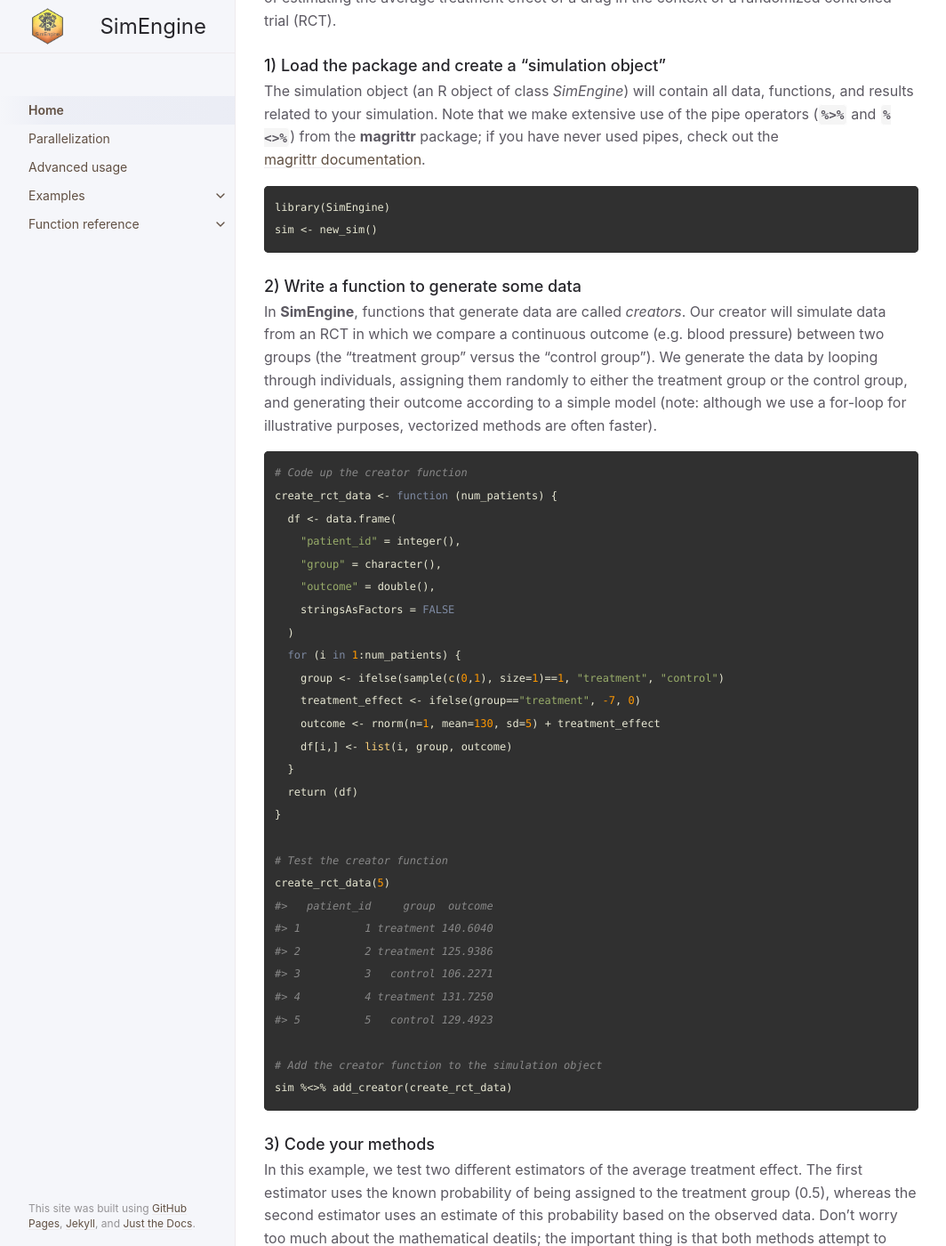
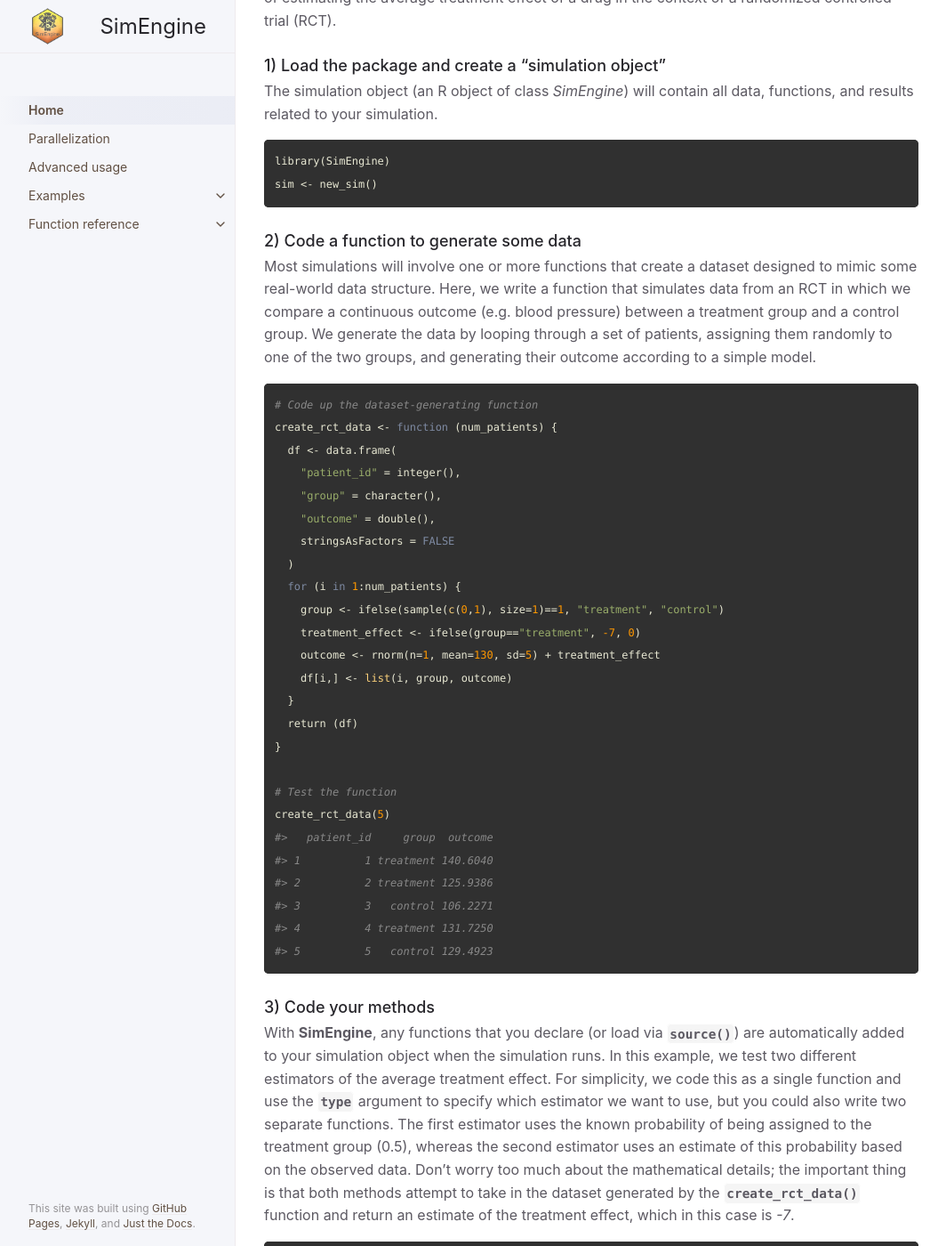
Before and after one commit to Avi-Kenny/SimEngine, a Jekyll site: the page built from docs/index.md, in a window 1280 px wide and 1400 px high, scrolled down 895 px. Shown: the whole window at 89% size, without its empty margins (107-1171 px from the left). Built offline with Jekyll 4.4.1, drawn with Linux system fonts in a browser that asks for light colours; some of the changed text lies outside the part shown.

````diff
--- a/docs/index.md
+++ b/docs/index.md
@@ -12,7 +12,6 @@ permalink: /
 
 A modular framework for statistical simulations in R
 {: .fs-5 }
-
 
 <a href="https://github.com/Avi-Kenny/SimEngine" target="_blank">View source code on GitHub</a>{: .btn .btn-primary .fs-4 .mt-1 }
 
@@ -39,19 +38,19 @@ To briefly illustrate how these phases are implemented using **SimEngine**, we w
 
 ### 1) Load the package and create a "simulation object"
 
-The simulation object (an R object of class *SimEngine*) will contain all data, functions, and results related to your simulation. Note that we make extensive use of the pipe operators (`%>%` and `%<>%`) from the **magrittr** package; if you have never used pipes, check out the <a href="https://magrittr.tidyverse.org" target="_blank">magrittr documentation</a>.
+The simulation object (an R object of class *SimEngine*) will contain all data, functions, and results related to your simulation.
 
 ```R
 library(SimEngine)
 sim <- new_sim()
 ```
 
-### 2) Write a function to generate some data
+### 2) Code a function to generate some data
 
-In **SimEngine**, functions that generate data are called *creators*. Our creator will simulate data from an RCT in which we compare a continuous outcome (e.g. blood pressure) between two groups (the "treatment group" versus the "control group"). We generate the data by looping through individuals, assigning them randomly to either the treatment group or the control group, and generating their outcome according to a simple model (note: although we use a for-loop for illustrative purposes, vectorized methods are often faster).
+Most simulations will involve one or more functions that create a dataset designed to mimic some real-world data structure. Here, we write a function that simulates data from an RCT in which we compare a continuous outcome (e.g. blood pressure) between a treatment group and a control group. We generate the data by looping through a set of patients, assigning them randomly to one of the two groups, and generating their outcome according to a simple model.
 
 ```R
-# Code up the creator function
+# Code up the dataset-generating function
 create_rct_data <- function (num_patients) {
   df <- data.frame(
     "patient_id" = integer(),
@@ -68,7 +67,7 @@ create_rct_data <- function (num_patients) {
   return (df)
 }
 
-# Test the creator function
+# Test the function
 create_rct_data(5)
 #>   patient_id     group  outcome
 #> 1          1 treatment 140.6040
@@ -76,14 +75,11 @@ create_rct_data(5)
 #> 3          3   control 106.2271
 #> 4          4 treatment 131.7250
 #> 5          5   control 129.4923
-
-# Add the creator function to the simulation object
-sim %<>% add_creator(create_rct_data)
 ```
 
 ### 3) Code your methods
 
-In this example, we test two different estimators of the average treatment effect. The first estimator uses the known probability of being assigned to the treatment group (0.5), whereas the second estimator uses an estimate of this probability based on the observed data. Don't worry too much about the mathematical deatils; the important thing is that both methods attempt to take in the dataset generated by the `create_rct_data()` function and return an estimate of the true treatment effect, which in this case is *-7*.
+With **SimEngine**, any functions that you declare (or load via `source()`) are automatically added to your simulation object when the simulation runs. In this example, we test two different estimators of the average treatment effect. For simplicity, we code this as a single function and use the `type` argument to specify which estimator we want to use, but you could also write two separate functions. The first estimator uses the known probability of being assigned to the treatment group (0.5), whereas the second estimator uses an estimate of this probability based on the observed data. Don't worry too much about the mathematical details; the important thing is that both methods attempt to take in the dataset generated by the `create_rct_data()` function and return an estimate of the treatment effect, which in this case is *-7*.
 
 ```R
 # Code up the estimators
@@ -106,14 +102,11 @@ est_tx_effect(df, "est1")
 #> [1] -7.291477
 est_tx_effect(df, "est2")
 #> [1] -7.038604
-
-# Add the function to the simulation object
-sim %<>% add_method(est_tx_effect)
 ```
 
 ### 4) Set the simulation levels
 
-Often, we want to run the same simulation multiple times (with each run referred to as a "simulation replicate"), but with certain things changed. In this example, perhaps we want to vary the number of patients and the method used to estimate the average treatment effect. We refer to the things that vary as "simulation levels". By default, **SimEngine** will run our simulation 10 times for each level combination. Below, since there are two methods and three values of num_patients, we have six level combinations and so **SimEngine** will run a total of 60 simulation replicates.
+Often, we want to run the same simulation multiple times (with each run referred to as a "simulation replicate"), but with certain things changed. In this example, perhaps we want to vary the number of patients and the method used to estimate the average treatment effect. We refer to the things that vary as "simulation levels". By default, **SimEngine** will run our simulation 10 times for each level combination. Below, since there are two methods and three values of num_patients, we have six level combinations and so **SimEngine** will run a total of 60 simulation replicates. Note that we make extensive use of the pipe operators (`%>%` and `%<>%`) from the **magrittr** package; if you have never used pipes, check out the <a href="https://magrittr.tidyverse.org" target="_blank">magrittr documentation</a>.
 
 ```R
 sim %<>% set_levels(
@@ -124,7 +117,7 @@ sim %<>% set_levels(
 
 ### 5) Create a simulation script
 
-The simulation script is a function that runs a single simulation replicate and returns the results. Within a script, you can reference the current simulation level values using the variable *L*. For example, when the first simulation replicate is running, `L$estimator` will equal "est1" and `L$num_patients` will equal 50. In the last simulation replicate, `L$estimator` will equal "est2" and `L$num_patients` will equal 1,000. Your script will have access to any creators and methods that have been added to your simulation object.
+The simulation script is a function that runs a single simulation replicate and returns the results. Within a script, you can reference the current simulation level values using the variable *L*. For example, when the first simulation replicate is running, `L$estimator` will equal "est1" and `L$num_patients` will equal 50. In the last simulation replicate, `L$estimator` will equal "est2" and `L$num_patients` will equal 1,000. Your script will automatically have access to any functions that you created earlier.
 
 ```R
 sim %<>% set_script(function() {
````
Also changed, not shown: other parts of docs/index.md (+9 -9 lines), vignettes/SimEngine.Rmd (+11 -17 lines).
